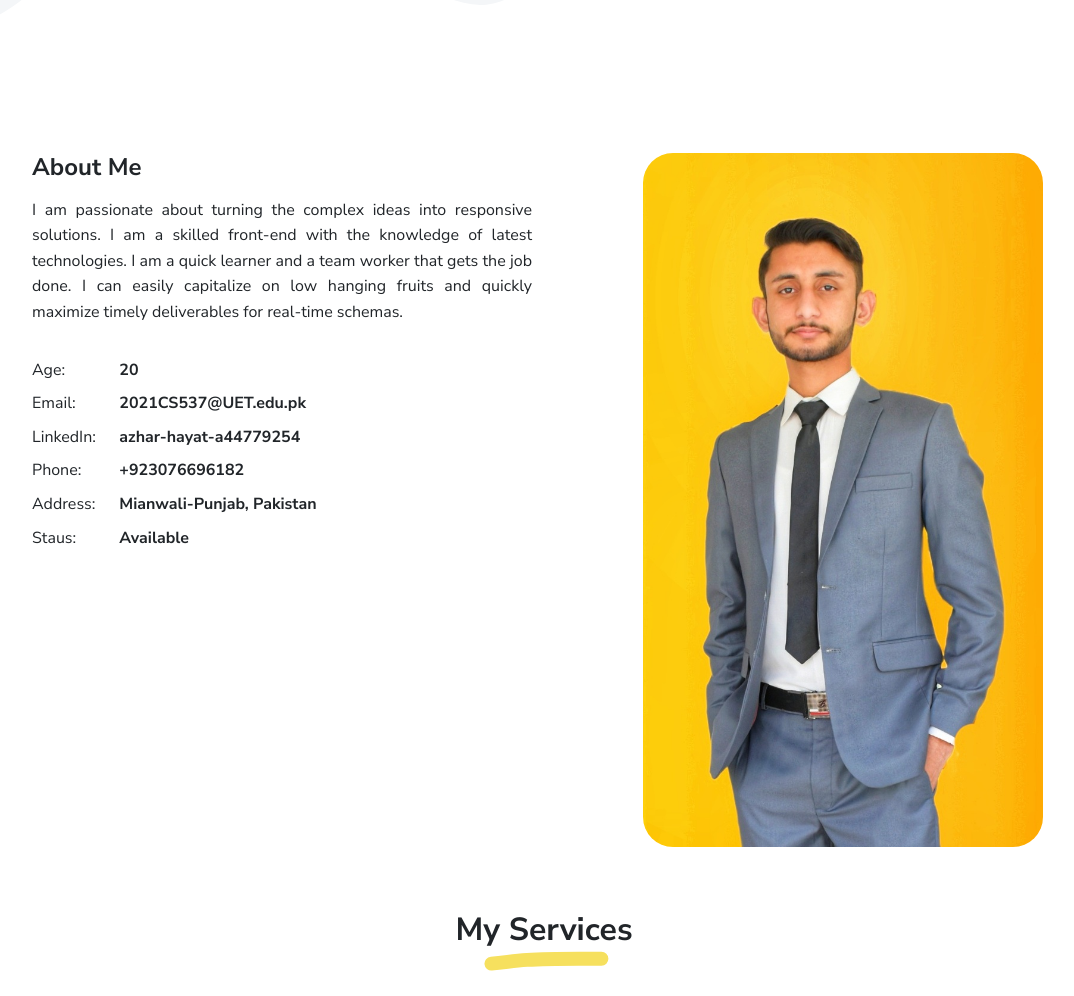
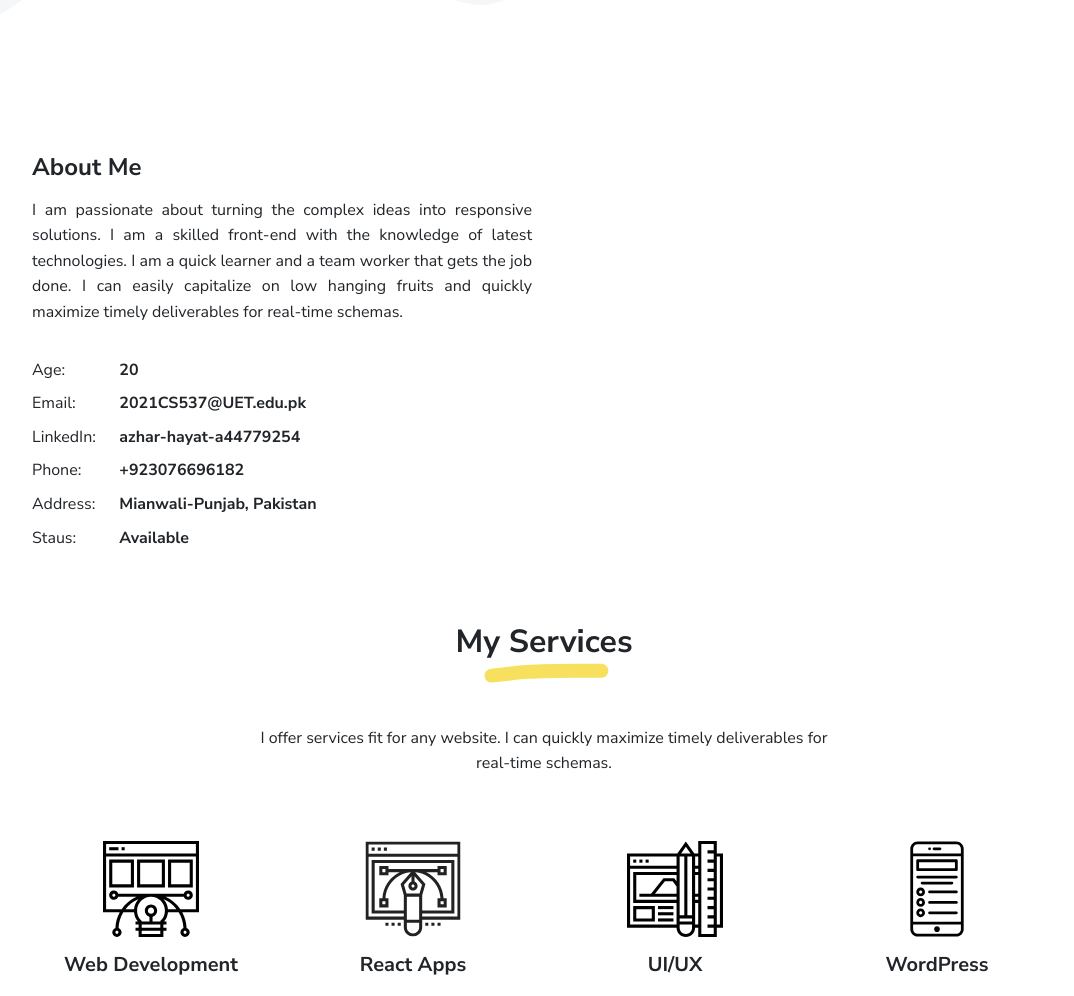
Before and after one commit to Azharhayat271/Personal_Portfilio, a plain HTML site: page index.html in a window 1280 px wide. Shown: the part 580-1576 px from the top of the page, without its empty margins (96-1170 px from the left). Drawn offline with nearby package versions, Linux system fonts and the light colour scheme.

Commit message:
Update index.html

```diff
--- a/index.html
+++ b/index.html
@@ -124,7 +124,7 @@
           </div>
         </div>
       </div>
-      <div class="col-md-5 offset-md-1" data-aos="fade-left" data-aos-delay="100"><img class="avatar img-fluid mt-2" src="images/_DSC0091_3-01.jpeg" width="400" height="100" alt="Azhar Hayat"/></div>
+
     </div>
   </div>
 </div>
```
